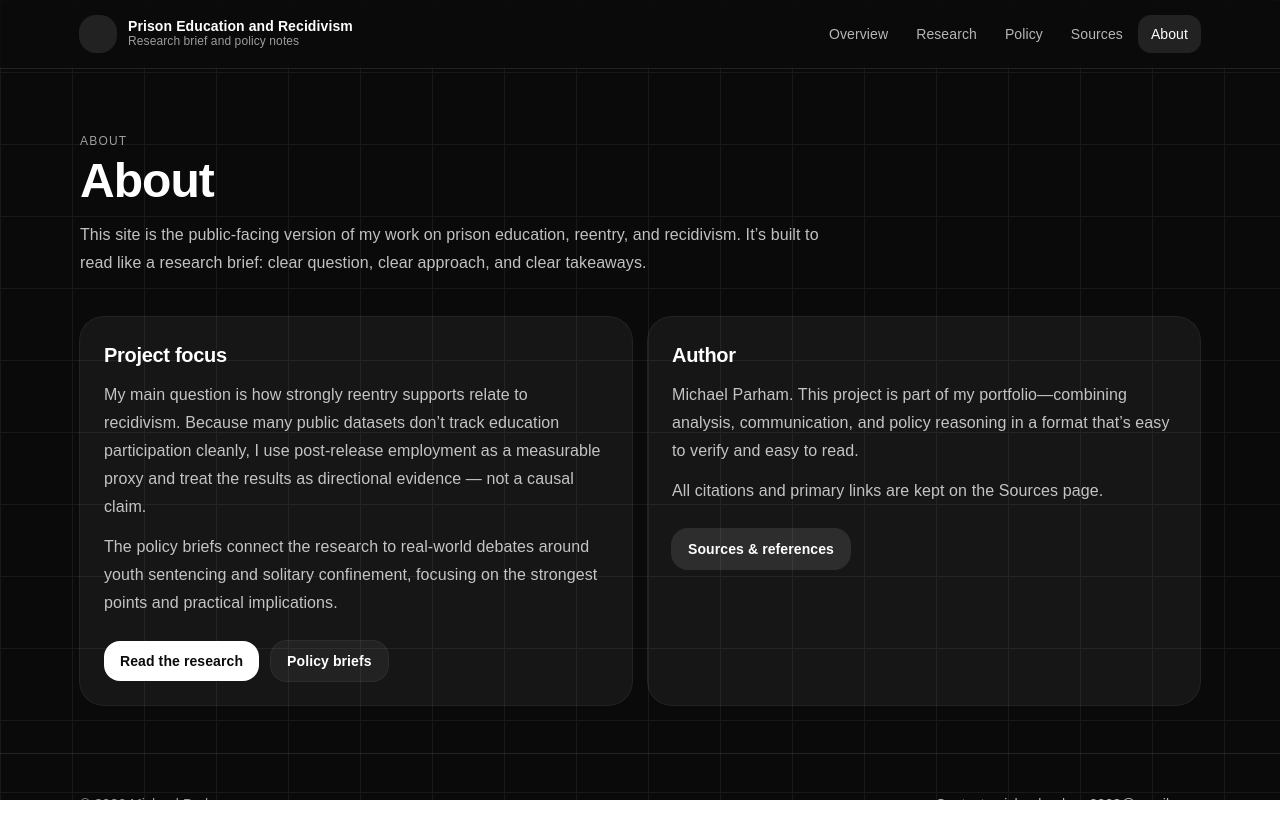
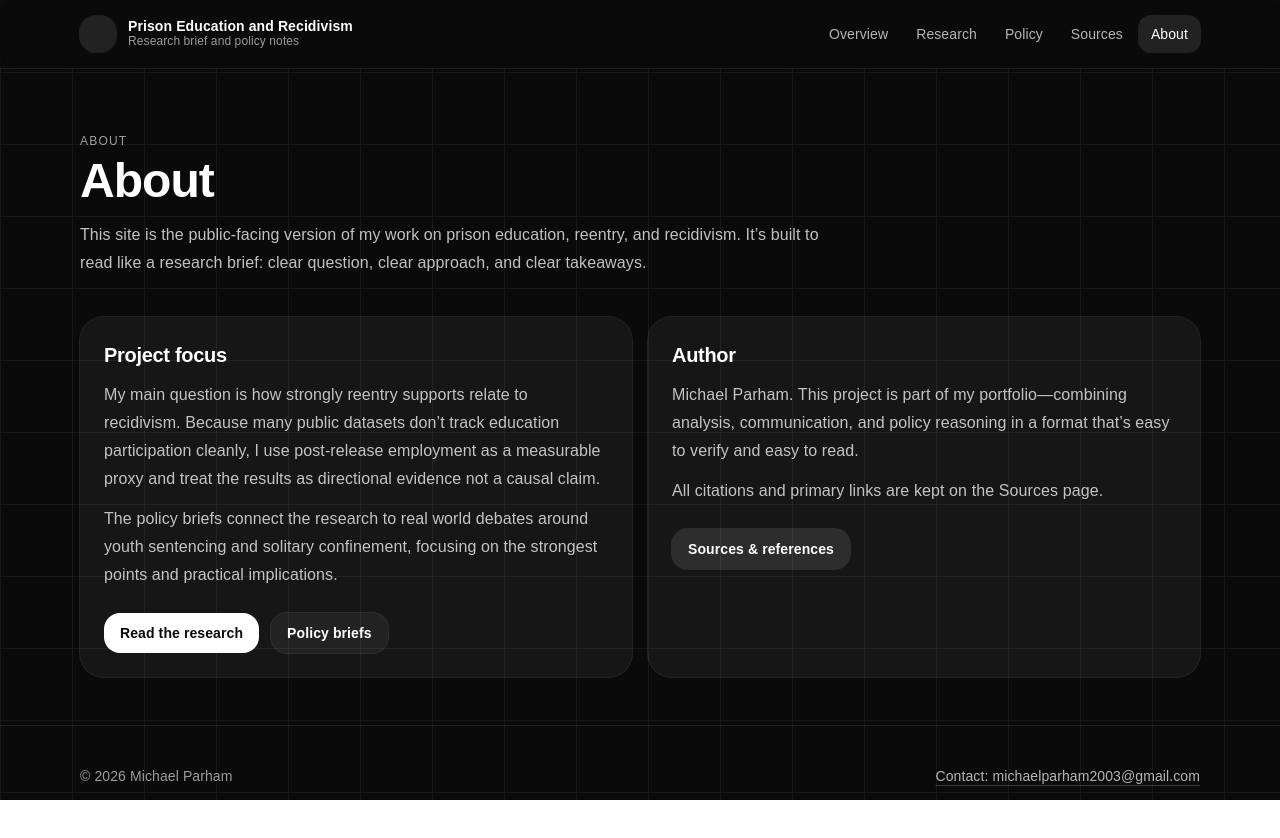
Before and after one commit to miketitus2003-cloud/prison-site, a Next.js app: page /about in a window 1280 px wide. Shown: the top 838 px of the page. Built offline with nearby package versions, Linux system fonts and the light colour scheme.

Commit message:
Update page.tsx

```diff
--- a/app/about/page.tsx
+++ b/app/about/page.tsx
@@ -23,10 +23,10 @@ export default function AboutPage() {
               <P>
                 My main question is how strongly reentry supports relate to recidivism. Because many public datasets
                 don’t track education participation cleanly, I use post-release employment as a measurable proxy and
-                treat the results as directional evidence — not a causal claim.
+                treat the results as directional evidence not a causal claim.
               </P>
               <P>
-                The policy briefs connect the research to real-world debates around youth sentencing and solitary
+                The policy briefs connect the research to real world debates around youth sentencing and solitary
                 confinement, focusing on the strongest points and practical implications.
               </P>
             </div>
```
